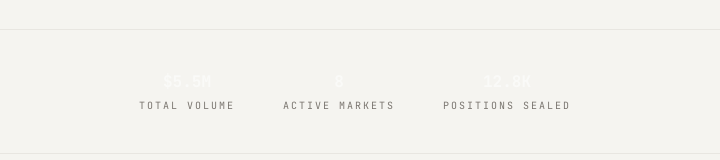
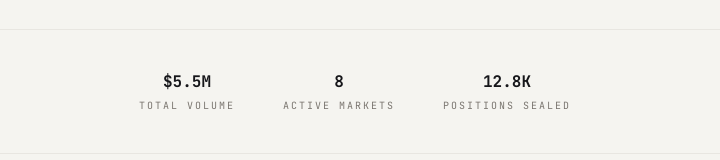
Before and after one commit to Kartikvyas1604/Veil-Market, a Next.js app: page / in a window 1280 px wide. Shown: the part 566-726 px from the top of the page, without its empty margins (285-1005 px from the left). Built offline with nearby package versions, Linux system fonts and the light colour scheme.

Commit message:
F2: stats bar — full contrast numbers on light surfaces
- AnimatedNumber: text-text-primary → text-ink (#16161A on #F5F4F0)
- Label text bumped to text-veil-500 for confident readability
- Numbers now resolve near-full contrast, not ghosted

```diff
--- a/components/stats-bar.tsx
+++ b/components/stats-bar.tsx
@@ -55,7 +55,7 @@ function AnimatedNumber({
   }, [value]);
 
   return (
-    <span className="font-mono font-bold tabular-nums text-text-primary">
+    <span className="font-mono font-bold tabular-nums text-ink">
       {prefix}
       {formatNumber(display)}
       {suffix}
@@ -82,7 +82,7 @@ export function StatsBar({ stats, className }: StatsBarProps) {
             prefix={stat.prefix}
             suffix={stat.suffix}
           />
-          <span className="font-mono text-[10px] tracking-[0.2em] text-text-muted uppercase">
+          <span className="font-mono text-[10px] tracking-[0.2em] text-veil-500 uppercase">
             {stat.label}
           </span>
         </div>
```
